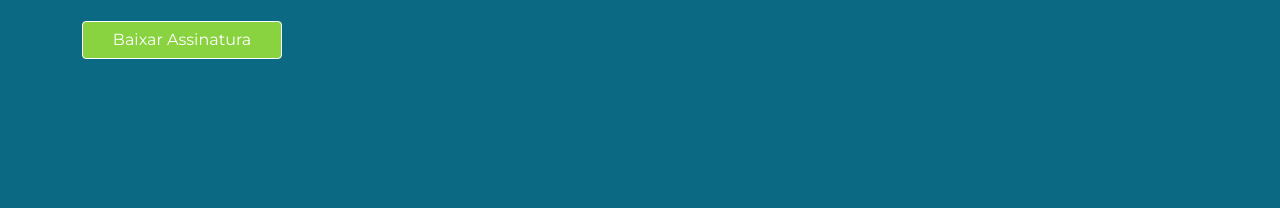
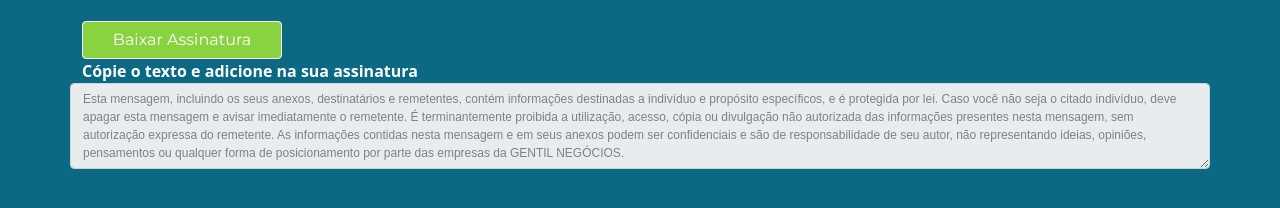
Before and after one commit to wagner752/Assinatura-Lider, a plain HTML site: page index.html in a window 1280 px wide. Shown: the part 1334-1542 px from the top of the page. Drawn offline with nearby package versions, Linux system fonts and the light colour scheme.

Commit message:
Update index.html

```diff
--- a/index.html
+++ b/index.html
@@ -63,6 +63,18 @@
 
 			<!-- Download da imagem -->
 			<button type="submit" onclick="saveImagelider()" class="btn btn-primary btn-verde" style="margin-top: 2%; border: 1px solid white; width: 200px;">Baixar Assinatura</button>
+
+			 <form>
+			    <div class="form-group col">
+				<div class="col-auto">
+					<label id="label-textoJuridico" for="textoJuridico">Cópie o texto e adicione na sua assinatura</label>
+					<div class="row">
+						<textarea style="font-family: arial; font-size: 12px; color: grey;" class="form-control" id="textoJuridico" name="textoJuridico" rows="4" cols="20" disabled>Esta mensagem, incluindo os seus anexos, destinatários e remetentes, contém informações destinadas a indivíduo e propósito específicos, e é protegida por lei. Caso você não seja o citado indivíduo, deve apagar esta mensagem e avisar imediatamente o remetente. É terminantemente proibida a utilização, acesso, cópia ou divulgação não autorizada das informações presentes nesta mensagem, sem autorização expressa do remetente. As informações contidas nesta mensagem e em seus anexos podem ser confidenciais e são de responsabilidade de seu autor, não representando ideias, opiniões, pensamentos ou qualquer forma de posicionamento por parte das empresas da GENTIL NEGÓCIOS.
+						</textarea>
+					</div>
+				</div>
+			    </div>
+			</form>
 
                 </form>
 	    </div> <!-- /row -->
```
